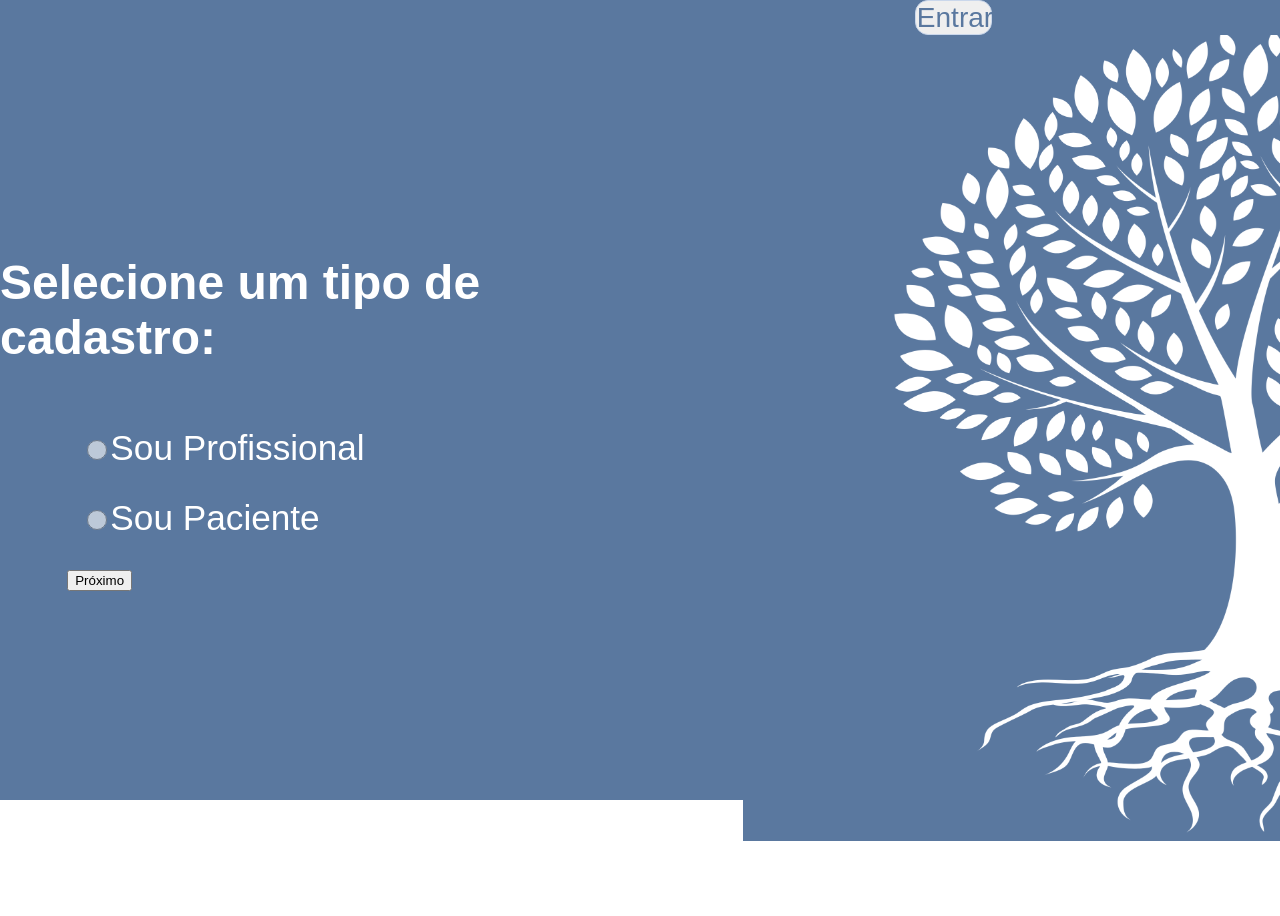
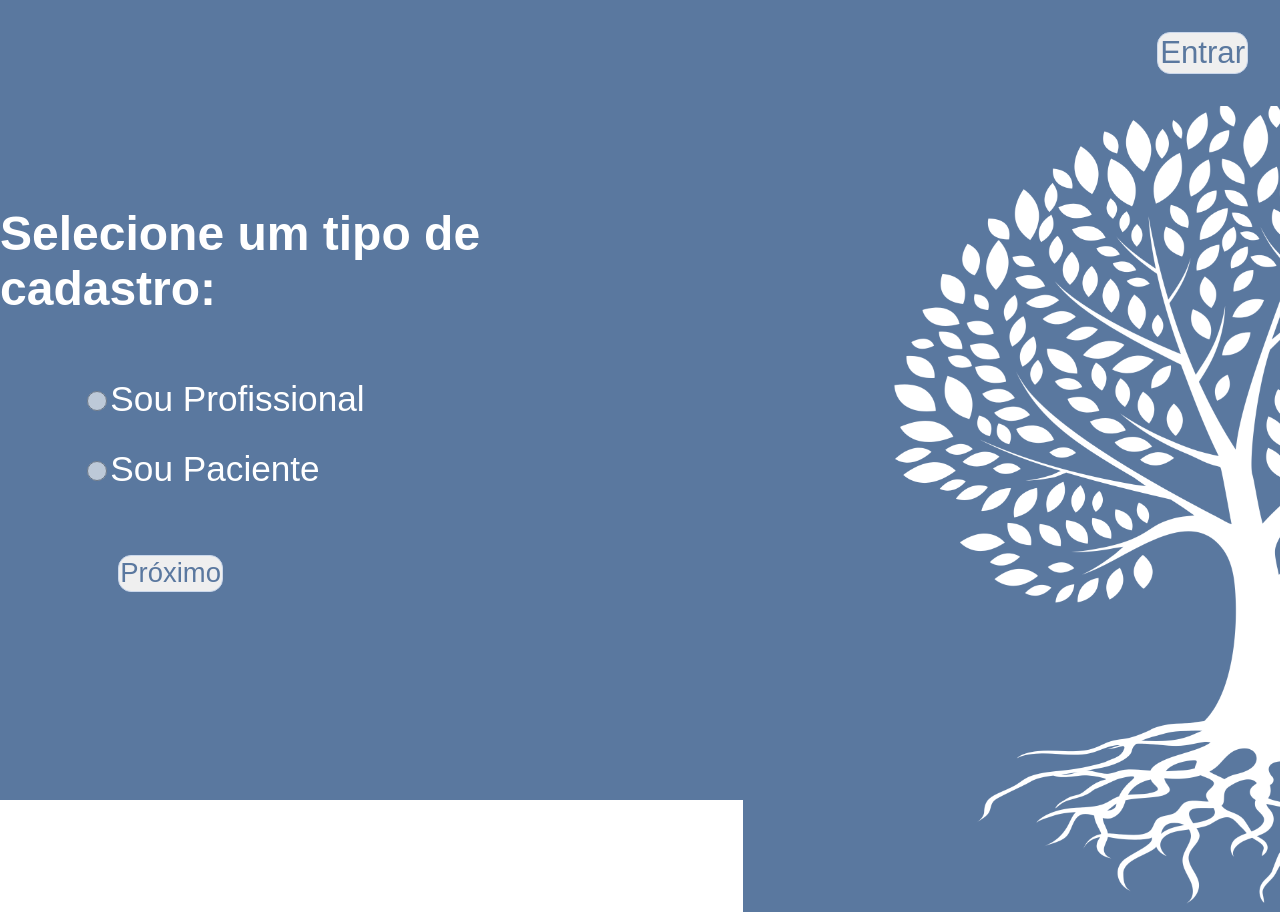
Before and after one commit to VitorMatt/FutureMind-1.0, a React (Vite) app in the folder FutureMind/: page /cadastro in a window 1280 px wide. Before the commit the page ends 845 px from the top, so only its background shows below. Built offline with nearby package versions, Linux system fonts and the light colour scheme; a web font is replaced by a local one.

Commit message:
Cadastro

```diff
--- a/FutureMind/src/pages/CSS/EscolhaCadastro.css
+++ b/FutureMind/src/pages/CSS/EscolhaCadastro.css
@@ -41,19 +41,17 @@ body{
     align-items: flex-end;
 }
 .entrar{
-    width: 10%;
-    height: 10%;
-    margin: auto;
+    width: 30%;
+    padding: 5%;
     display: flex;
     font-size: 130%;
     justify-content: end;
     align-items: flex-end;
 }
+
 .entrar-estilizado{
-    font-size: 135%;
-    padding: 0.9%;
-    width: 120%;
-    height: 2%;
+    font-size: 150%;
+    padding: 1%;
     border-radius: 13px;
     border: 1px solid var(--cor-2);
     color: var(--cor-1);
@@ -111,3 +109,18 @@ body{
 .check1:checked:before {
     background:var(--cor-5);
   }
+
+.Proximo{
+    width: 30%;
+    padding: 10%;
+    display: flex;
+    font-size: 130%;
+}
+
+.proximo-estilizado{
+    font-size: 60%;
+    padding: 1%;
+    border-radius: 13px;
+    border: 1px solid var(--cor-2);
+    color: var(--cor-1);
+}
```
